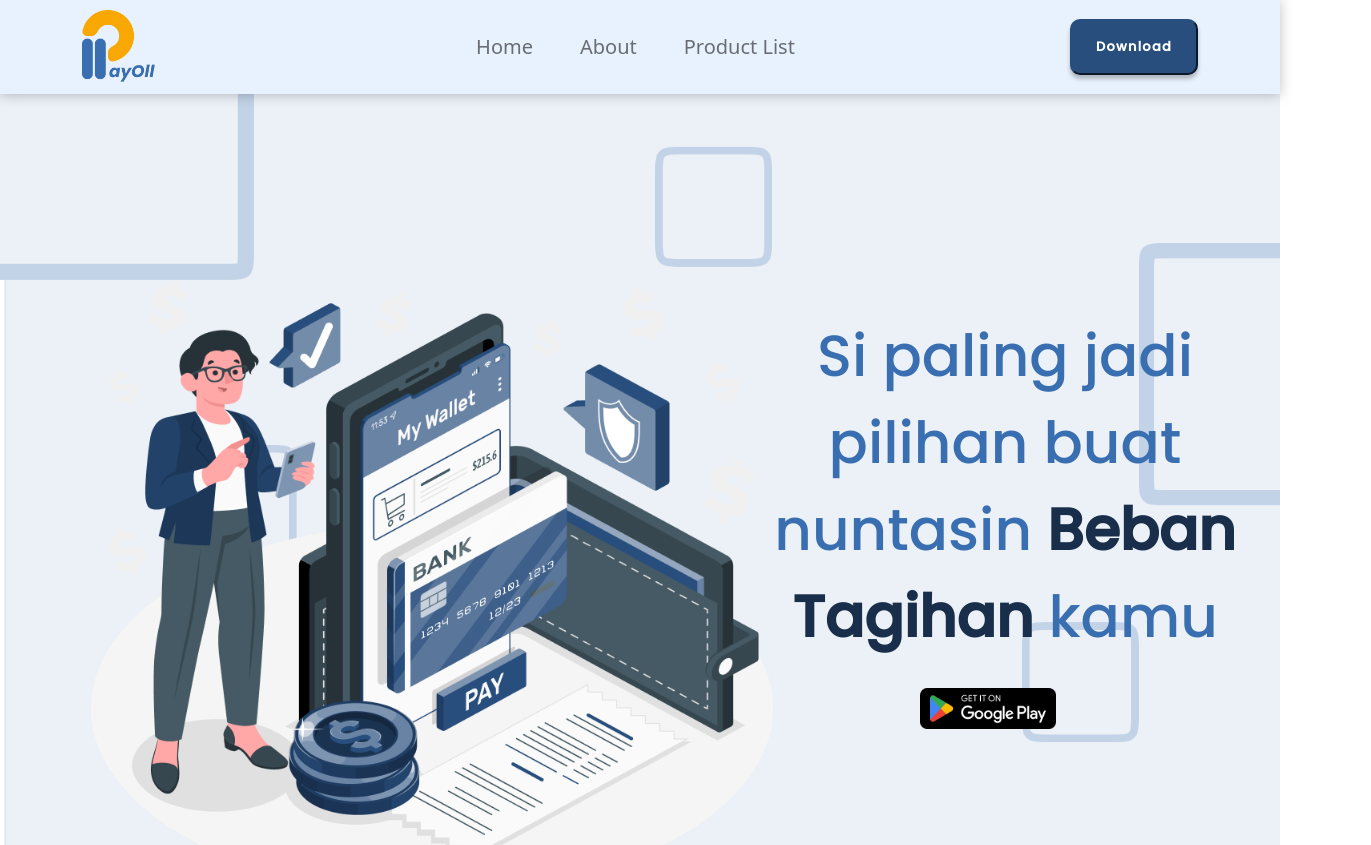
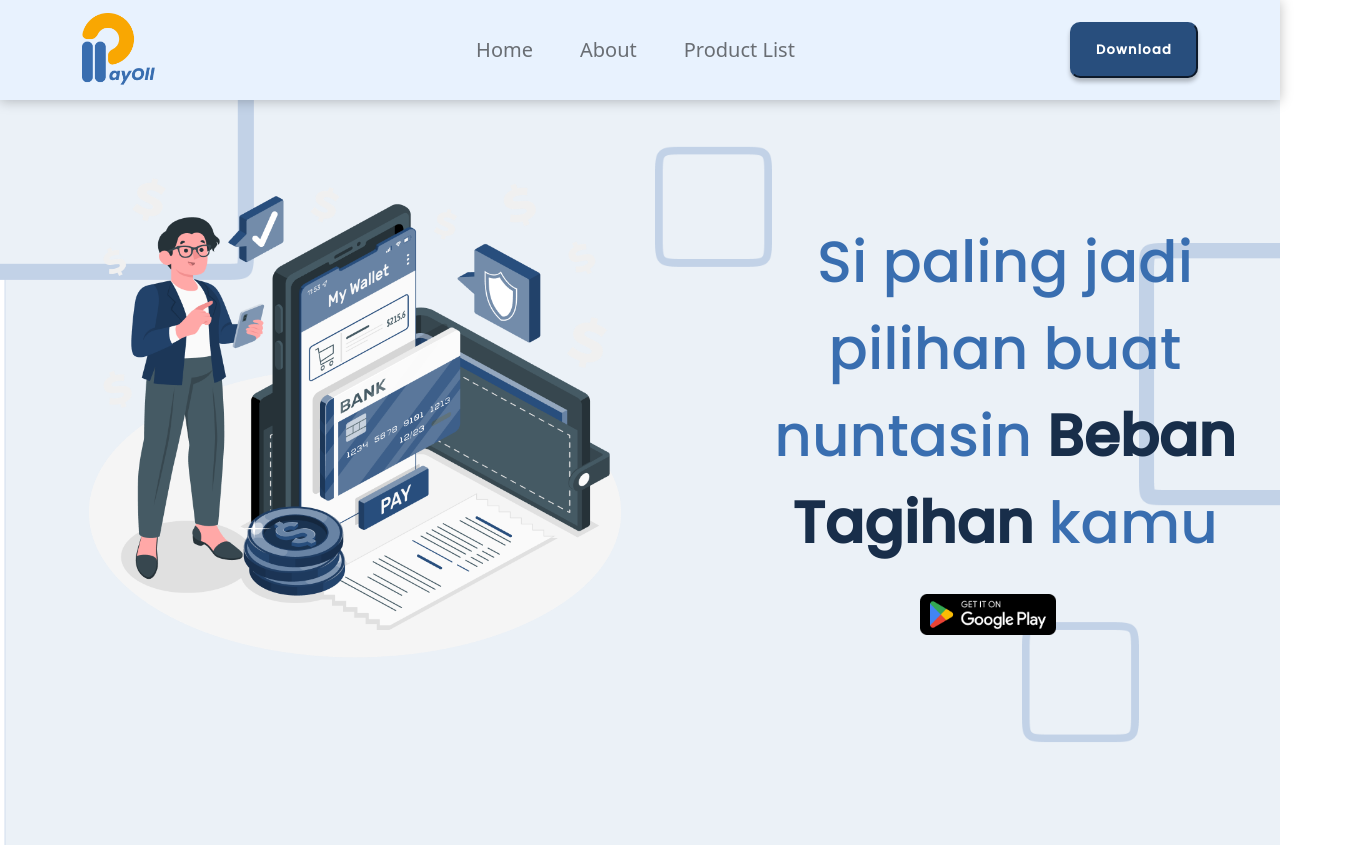
Before and after one commit to Capstone-7/FrontEnd, a React (Create React App) app in the folder frontend/: page / in a window 1280 px wide. Shown: the top 845 px of the page, 1371 px wide, since content can reach past the window. Built offline with nearby package versions, Linux system fonts and the light colour scheme.

Commit message:
fix: refactoring navigation & About App

```diff
--- a/frontend/src/assets/styles/AboutApp.module.css
+++ b/frontend/src/assets/styles/AboutApp.module.css
@@ -1,11 +1,11 @@
 .Mocup {
-    width: 789px;
+    width: 120%;
     margin-top: -200px;
     margin-left: -70px;
 }
 
 .buttonMore {
-    margin-left: 40%;
+    margin-left: 30%;
     margin-top: 50px;
     width: 145px;
     height: 36px;
@@ -13,7 +13,7 @@
 }
 
 .Content {
-    width: 448px;
+    width: 65%;
     margin-left: 90px;
     height: 315px;
     font-family: 'Poppins';
--- a/frontend/src/assets/styles/Navigation.module.css
+++ b/frontend/src/assets/styles/Navigation.module.css
@@ -4,7 +4,6 @@
     justify-content: center;
     align-items: center;
     padding: 8px 16px;
-    gap: 10px;
     cursor: pointer;
     width: 128px;
     height: 56px;
@@ -12,8 +11,6 @@
     border-color: #284E7D;
     box-shadow: 0px 4px 4px rgba(0, 0, 0, 0.25);
     border-radius: 10px;
-    order: 1;
-    flex-grow: 0;
     color: #fff;
     font-family: 'Poppins';
     font-style: normal;
@@ -40,8 +37,8 @@
     padding: 20px 280px;
     background: #E8F2FE;
     box-shadow: 0px 1px 12px rgba(0, 0, 0, 0.25);
-    position: fixed;
-    width: 100vw;
+    position: fixed !important;
+    width: 100vw !important;
 }
 
 
@@ -63,7 +60,7 @@
     align-items: center;
     padding: 0px;
     gap: 1px;
-    width: 404px;
+    width: 100%;
     height: 45px;
 }
 
@@ -97,9 +94,8 @@
     margin-inline: auto;
   }
 
-
 .Hero {
-    width: 700px;
+    width: 100%;
     padding-top: 150px;
 }
 
--- a/frontend/src/components/Navigation/Navigation.jsx
+++ b/frontend/src/components/Navigation/Navigation.jsx
@@ -10,18 +10,24 @@ import btnDownload from '../../assets/images/btn_download.png';
 import styles from '../../assets/styles/Navigation.module.css'
 import Stack from 'react-bootstrap/Stack';
 
+import Form from 'react-bootstrap/Form';
+import NavDropdown from 'react-bootstrap/NavDropdown';
+import Button from 'react-bootstrap/Button'
+
 
 const Navigation = () => {
   return (
     <>
-    {/* Navbar */}
+
     <div className={styles.BackgroundContent}>
-      <Stack className={styles.ContainerMainContent}>
-        <Navbar className={styles.MainContent}>
-            <Container className={styles.MainContent__Navbar}>
-              <Navbar.Brand href="#home"><img src={logo} alt="Logo Brand" style={{width: "73px", height: "97"}} /></Navbar.Brand>
+    <Stack className={styles.ContainerMainContent}>
+        <Navbar collapseOnSelect expand="lg" className={styles.MainContent} >
+          <Container>
+          <Navbar.Brand href="#home"><img src={logo} alt="Logo Brand" style={{width: "73px", height: "97"}} className={styles.Logo} /></Navbar.Brand>
+            <Navbar.Toggle aria-controls="responsive-navbar-nav" />
+            <Navbar.Collapse id="responsive-navbar-nav">
               <Nav className={styles.NavItem}>
-                <Nav.Link href="#home" className={styles.NavList__Item}>
+              <Nav.Link href="#home" className={styles.NavList__Item}>
                   Home
                   <div className={styles.NavList__BottomBorder}></div>
                 </Nav.Link>
@@ -34,9 +40,12 @@ const Navigation = () => {
                   <div className={styles.NavList__BottomBorder}></div>
                 </Nav.Link>
               </Nav>
+              <Nav>
               <button className={styles.Download}>Download</button>
-            </Container>
-          </Navbar>
+              </Nav>
+            </Navbar.Collapse>
+          </Container>
+        </Navbar>
       </Stack>
 
 
@@ -53,7 +62,7 @@ const Navigation = () => {
           </div>
         </div>
       </div>
-    </div>
+      </div>
     </>
   )
 }
```
